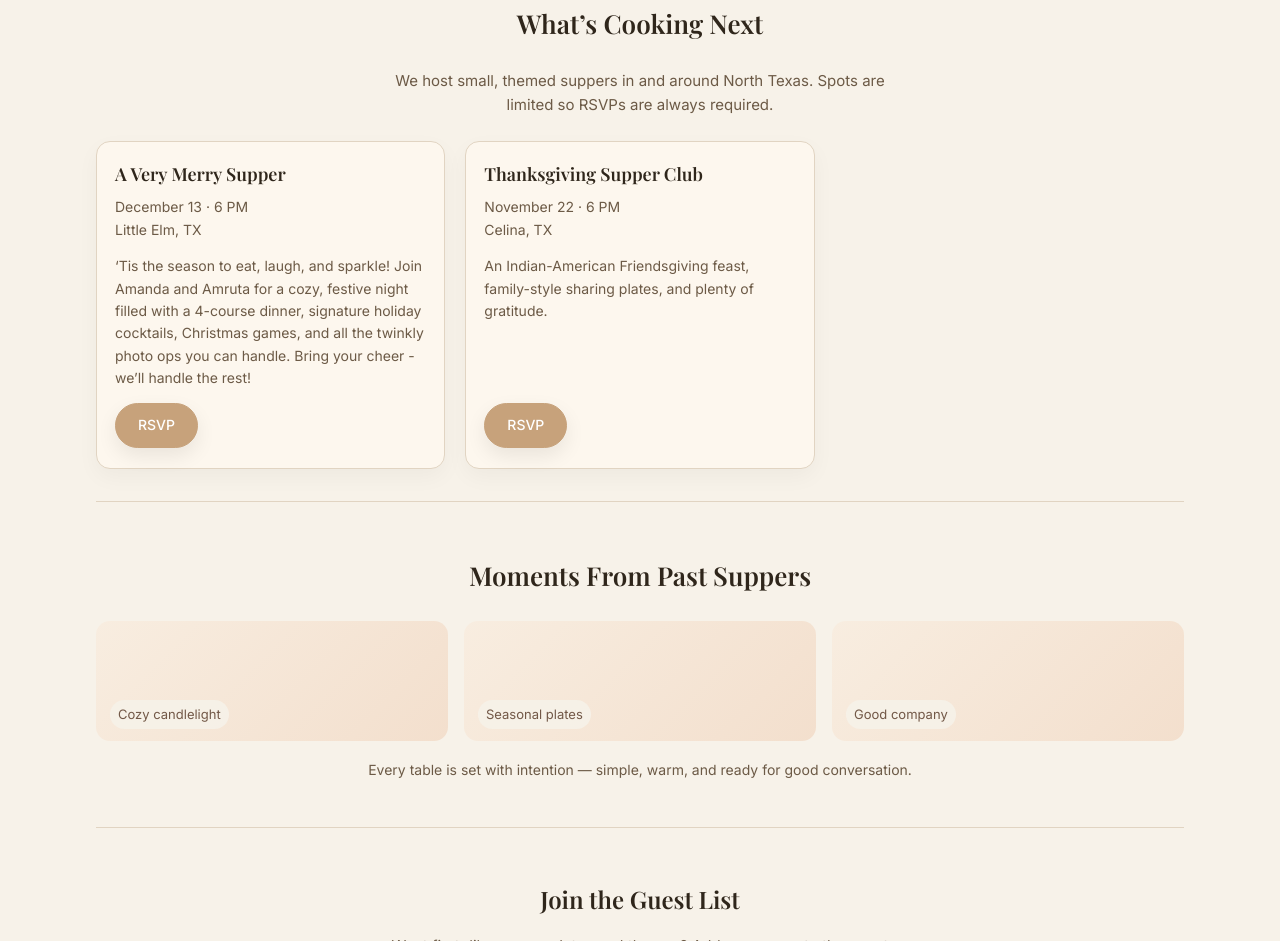
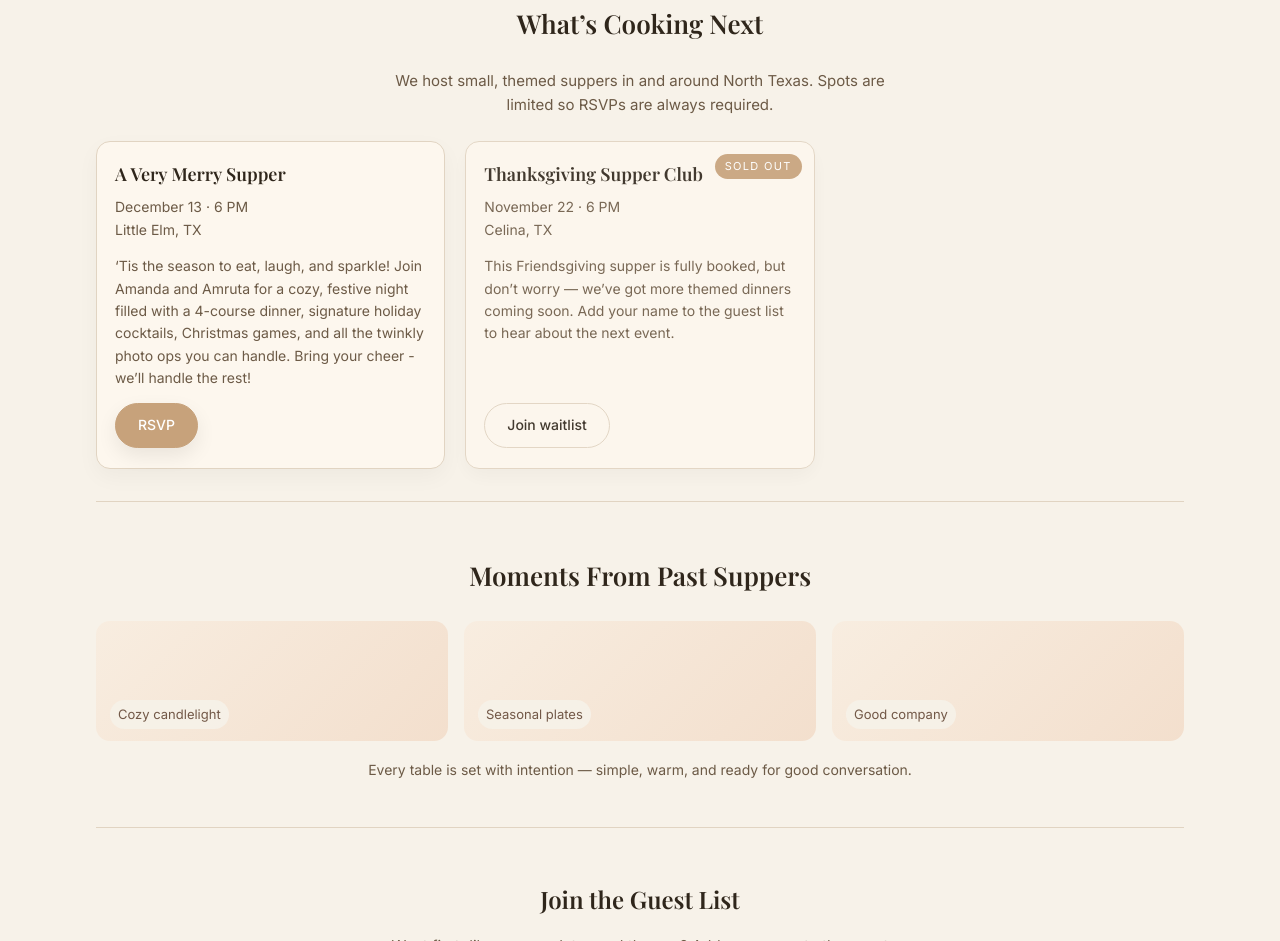
Before and after one commit to rohitshetty1202/a-list-supper-club, a plain HTML site: page index.html in a window 1280 px wide. Shown: the part 784-1725 px from the top of the page. Drawn offline with nearby package versions, Linux system fonts and the light colour scheme.

Commit message:
Add sold-out styling and update event card

```diff
--- a/index.html
+++ b/index.html
@@ -258,6 +258,25 @@
       align-self: flex-start;
     }
 
+    .event-card--sold-out {
+      position: relative;
+      opacity: 0.9;
+    }
+
+    .sold-out-badge {
+      position: absolute;
+      top: 12px;
+      right: 12px;
+      background-color: #c7a27b;
+      color: #ffffff;
+      font-size: 11px;
+      letter-spacing: 0.12em;
+      text-transform: uppercase;
+      padding: 4px 10px;
+      border-radius: 999px;
+    }
+
+
     /* Gallery */
 
     .gallery-grid {
@@ -455,20 +474,24 @@
           <a href="https://forms.gle/EzQGHDPUMn5bdzkm6" class="btn btn-primary">RSVP</a>
         </article>
 
-        <article class="event-card">
+        <article class="event-card event-card--sold-out">
           <div>
+            <div class="sold-out-badge">Sold Out</div>
+
             <h3 class="event-title">Thanksgiving Supper Club</h3>
             <div class="event-meta">
               November 22 · 6 PM<br />
               Celina, TX
             </div>
             <p class="event-desc">
-              An Indian-American Friendsgiving feast, family-style sharing plates, and
-              plenty of gratitude.
+              This Friendsgiving supper is fully booked, but don’t worry —
+              we’ve got more themed dinners coming soon. Add your name to the
+              guest list to hear about the next event.
             </p>
           </div>
-          <a href="#join" class="btn btn-primary">RSVP</a>
+          <a href="#join" class="btn btn-outline">Join waitlist</a>
         </article>
+
       </div>
     </section>
 
```
